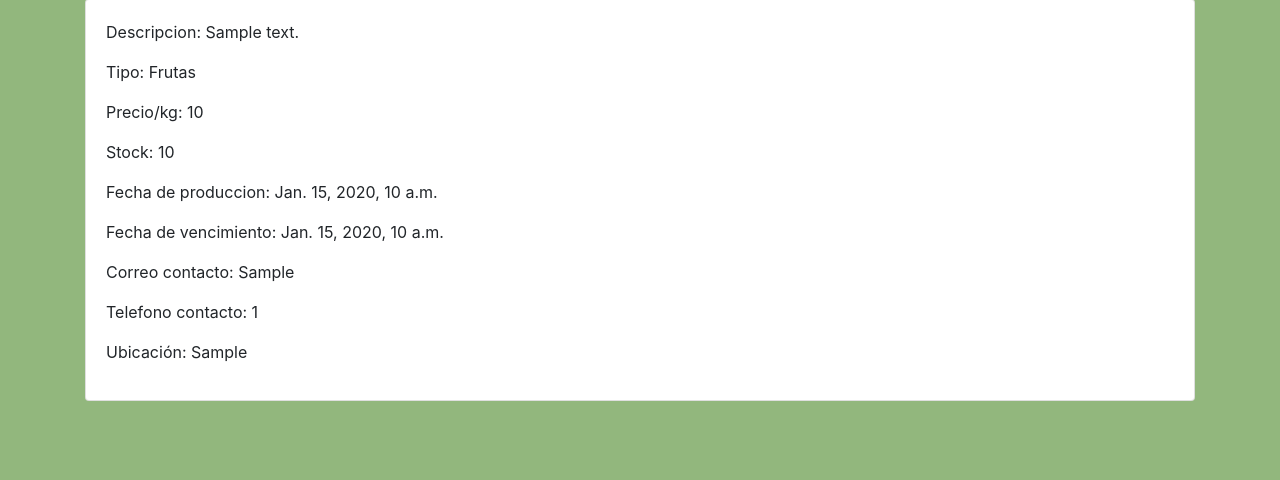
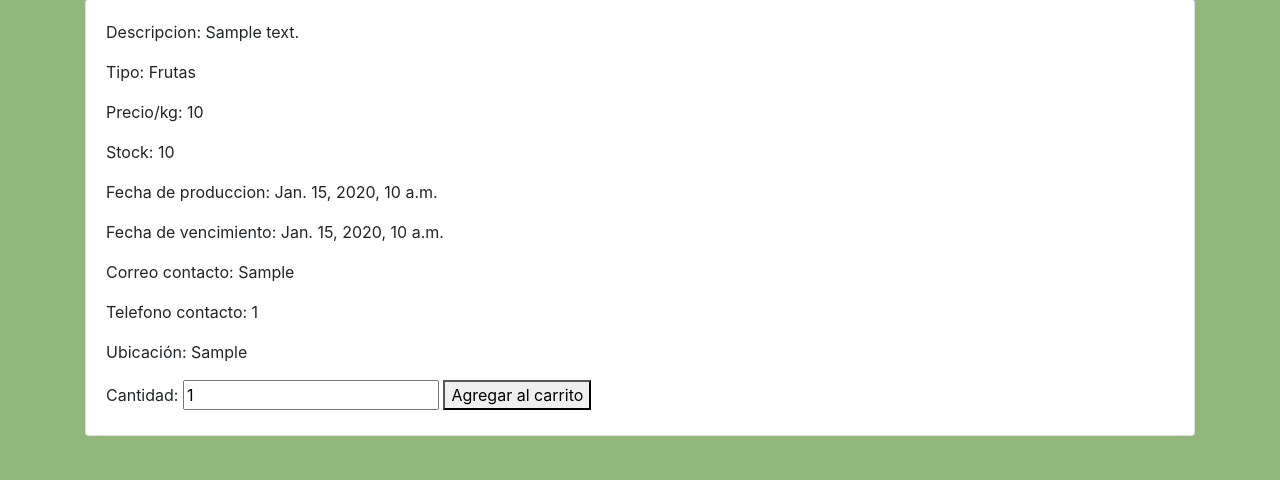
Before and after one commit to xowito/AEPDE, a Django app: page /detalle_producto/1 in a window 1280 px wide. Shown: the part 89-569 px from the top of the page. Run offline with Django 4.2, Linux system fonts and the light colour scheme; tables that the repository leaves empty hold one stand-in row (values such as "Sample post"); some libraries are stand-ins or nearby versions.

Commit message:
carrito_compra

```diff
--- a/AEPDE_VENV/AEPDE_SITE/AEPDE_APP/models.py
+++ b/AEPDE_VENV/AEPDE_SITE/AEPDE_APP/models.py
@@ -55,3 +55,20 @@ class Favorito(models.Model):
 
     def get_absolute_url(self):
         return reverse('detalle_producto', args=[str(self.producto.codigo)])
+
+class Carrito(models.Model):
+    usuario = models.ForeignKey(User, on_delete=models.CASCADE)
+    fecha_creacion = models.DateTimeField(auto_now_add=True)
+    fecha_actualizacion = models.DateTimeField(auto_now=True)
+    activo = models.BooleanField(default=True)
+
+    def __str__(self):
+        return f"Carrito del usuario {self.usuario.username}"
+
+class ItemCarrito(models.Model):
+    carrito = models.ForeignKey(Carrito, on_delete=models.CASCADE)
+    producto = models.ForeignKey(Producto, on_delete=models.CASCADE)
+    cantidad = models.IntegerField(default=1)
+
+    def __str__(self):
+        return f"{self.cantidad} x {self.producto.descripcion} en el carrito de {self.carrito.usuario.username}"
--- a/AEPDE_VENV/AEPDE_SITE/AEPDE_APP/templates/AEPDE_APP/detalle_producto.html
+++ b/AEPDE_VENV/AEPDE_SITE/AEPDE_APP/templates/AEPDE_APP/detalle_producto.html
@@ -21,6 +21,14 @@
             </form>
             {% endif %}
 
+            <form method="POST" action="{% url 'agregar_al_carrito' %}">
+                {% csrf_token %}
+                <input type="hidden" name="producto_id" value="{{ obj.codigo }}">
+                <label for="cantidad">Cantidad:</label>
+                <input type="number" name="cantidad" value="1" min="1">
+                <button type="submit">Agregar al carrito</button>
+            </form>
+
 
         </div>
     </div>
--- a/AEPDE_VENV/AEPDE_SITE/AEPDE_APP/urls.py
+++ b/AEPDE_VENV/AEPDE_SITE/AEPDE_APP/urls.py
@@ -10,5 +10,5 @@ urlpatterns = [
     path('catalogo_productor',catalogo_productor,name="catalogo_productor"),
     path('detalle_producto/<id>',detalle_producto,name="detalle_producto"),
     path('agregar_favorito/<int:id>/', agregar_favorito, name='agregar_favorito'),
-
+    path('agregar_al_carrito/', agregar_al_carrito, name='agregar_al_carrito'),
 ]
--- a/AEPDE_VENV/AEPDE_SITE/AEPDE_APP/views.py
+++ b/AEPDE_VENV/AEPDE_SITE/AEPDE_APP/views.py
@@ -1,7 +1,7 @@
 from django.http import HttpRequest ,HttpResponseRedirect
 from django.shortcuts import render,  redirect, get_object_or_404
 from .forms import formulario_agregar_producto
-from .models import Producto,Productor,Favorito
+from .models import Producto, Productor, Favorito, Carrito ,ItemCarrito
 from .forms import NewUserForm
 from django.contrib.auth import login, authenticate,logout, get_user
 from django.contrib.auth.forms import AuthenticationForm
@@ -99,3 +99,26 @@ def agregar_favorito(request, id):
     else:
         messages.warning(request, f"{producto.descripcion} ya está en tus favoritos.")
     return redirect('detalle_producto', id=id)
+
+
+@login_required
+def agregar_al_carrito(request):
+    if request.method == 'POST':
+        producto_id = request.POST.get('producto_id')
+        cantidad = int(request.POST.get('cantidad', 1))
+        producto = get_object_or_404(Producto, codigo=producto_id)
+
+        # Restar del stock del producto
+        producto.stock -= cantidad
+        producto.save()
+
+        carrito, created = Carrito.objects.get_or_create(usuario=request.user, activo=True)
+        if created:
+            carrito.save()
+        item, item_created = ItemCarrito.objects.get_or_create(carrito=carrito, producto=producto)
+        if not item_created:
+            item.cantidad += cantidad
+            item.save()
+
+        messages.success(request, f"{cantidad} x {producto.descripcion} agregado al carrito.")
+    return redirect('detalle_producto', id=producto_id)
```
Also changed, not shown: AEPDE_VENV/AEPDE_SITE/AEPDE_APP/migrations/0021_carrito_itemcarrito.py (added).
